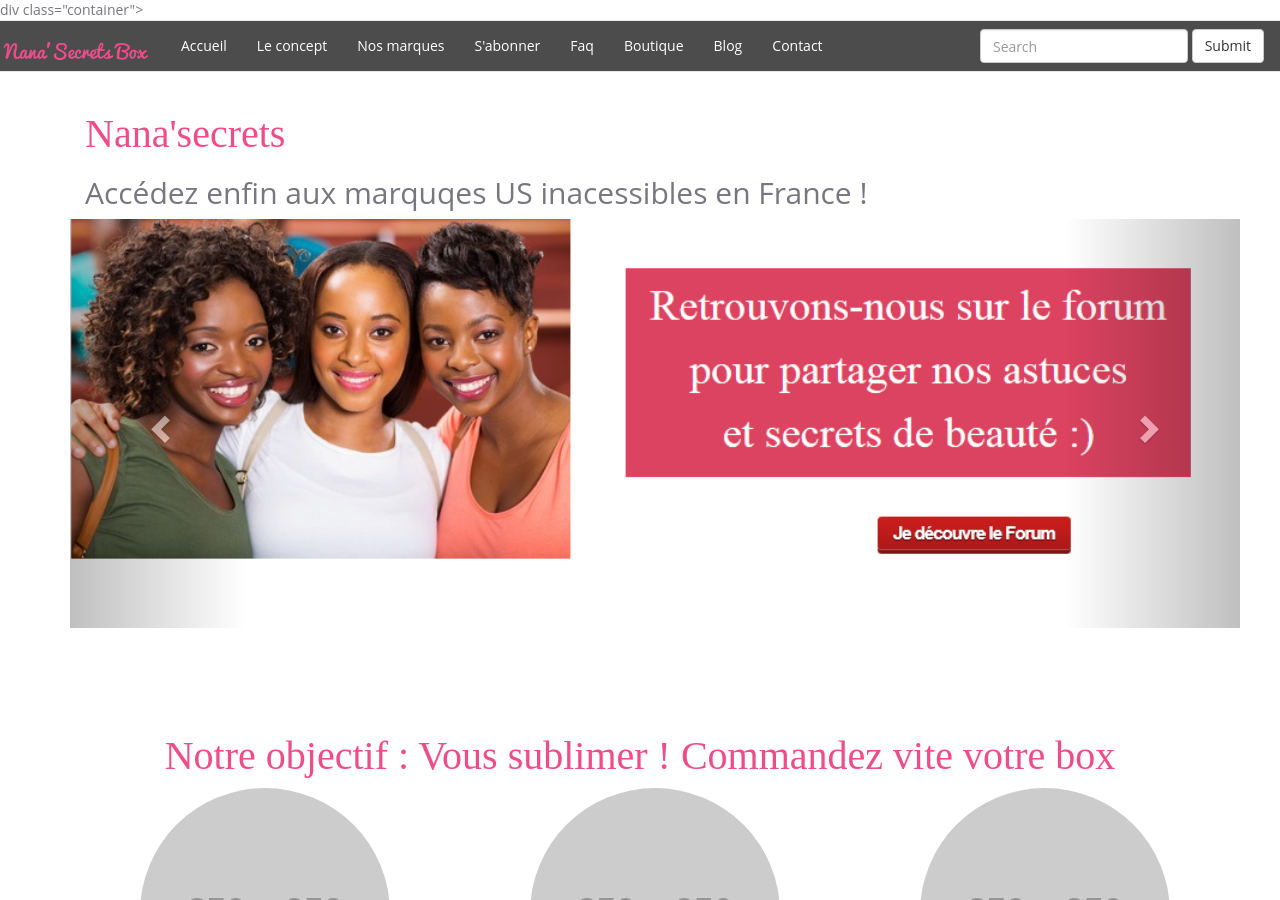
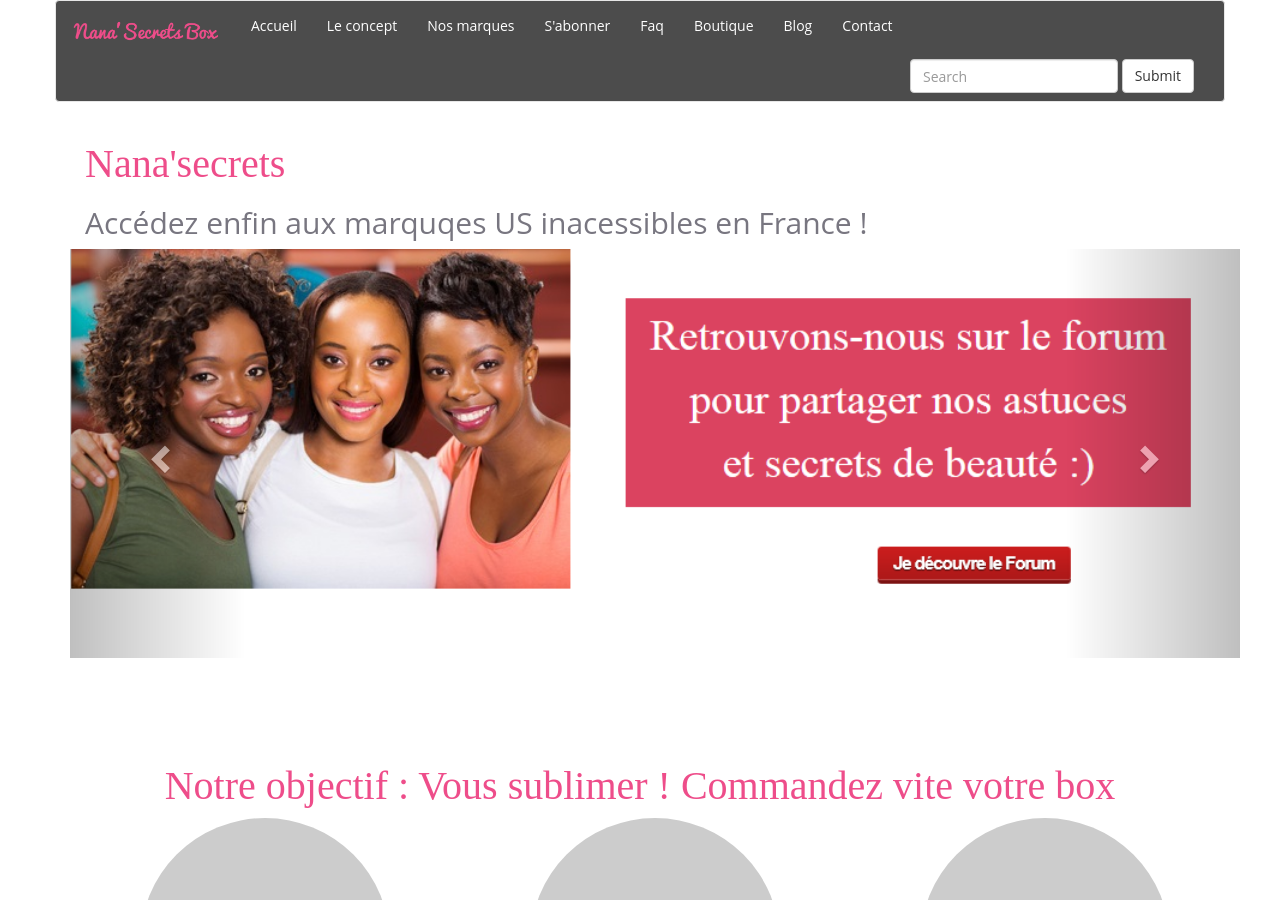
Before and after one commit to cdiomande78/jekyll-nanasecrets, a Jekyll site: the page built from index.html, in a window 1280 px wide and 900 px high. Built offline with Jekyll 4.4.1, drawn with Linux system fonts in a browser that asks for light colours; nearby versions of some CDN libraries.

Commit message:
Rectif erreur Div

```diff
--- a/_layouts/default.html
+++ b/_layouts/default.html
@@ -60,7 +60,7 @@
   </head>
   <body>
 
-div class="container">
+<div class="container">
   <div class="row">
 
 <nav class="navbar navbar-default navbar-transparent navbar-static-fixed" role="navigation">
```
